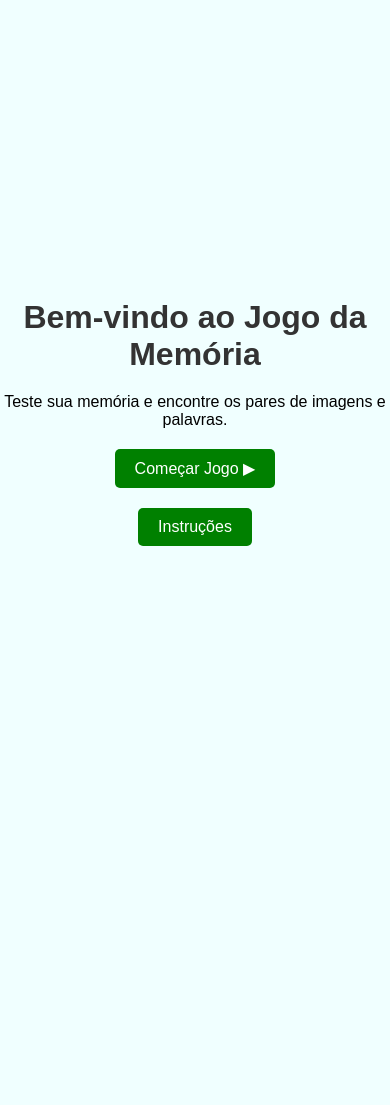
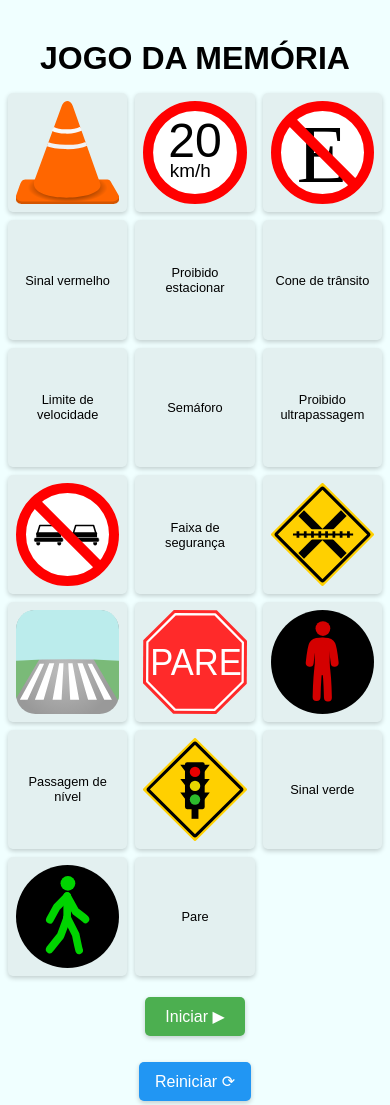
Before and after one commit to Kauezo/eptran-jogos, a plain HTML site: page Jogo_da_Memória_Estilizado/index.html in a window 390 px wide. Before the commit the page ends 844 px from the top, so only its background shows below. Drawn offline with Linux system fonts and the light colour scheme.

Commit message:
Add files via upload

```diff
--- a/Jogo_da_Memória_Estilizado/index.html
+++ b/Jogo_da_Memória_Estilizado/index.html
@@ -2,33 +2,17 @@
 <html lang="pt-br">
 <head>
     <meta charset="UTF-8">
-    <meta name="viewport" content="width=device-width, initial-scale=1.0">
-    <link rel="stylesheet" href="style2.css">
+    <meta name="viewport" content="width=device-width, initial-scale=1.0, maximum-scale=1.0, user-scalable=no">
+    <meta name="apple-mobile-web-app-capable" content="yes">
+    <meta name="mobile-web-app-capable" content="yes">
+    <link rel="stylesheet" href="jogo_da_memoria.css">
     <title>Jogo da Memória</title>
 </head>
 
+
 <body>
-    <!-- Tela Inicial -->
-    <main id="tela-inicial">
-        <h1>Bem-vindo ao Jogo da Memória</h1>
-        <p>Teste sua memória e encontre os pares de imagens e palavras.</p>
-        <button id="comecar-jogo">Começar Jogo ▶</button>
-        <button id="instrucoes-btn">Instruções</button>
-    </main>
-
-    <!-- Tela de Instruções -->
-    <main id="tela-instrucoes" style="display: none;">
-        <h1>Instruções do Jogo</h1>
-        <p>
-            O objetivo do jogo é encontrar todos os pares de cartas correspondentes.<br>
-            Clique em duas cartas para virá-las. Se elas formarem um par permanecerão viradas. <br>
-            Caso contrário elas virarão de volta, e você poderá tentar novamente.<br>
-        </p>
-        <button id="voltar-inicial">Voltar à Tela Inicial ⬅️</button>
-    </main>
-
-    <!-- Tela do Jogo -->
-    <main id="jogo-container" style="display: none;">
+    <main>
+        <h1>JOGO DA MEMÓRIA</h1>
         <div id="cartas-container">
             <div id="popup" class="popup">
                 <div class="popup-conteudo">
@@ -40,43 +24,10 @@
         </div>
         <button id="iniciar">Iniciar ▶</button>
         <button id="reiniciar">Reiniciar ⟳</button>
-        <button id="voltar">Voltar à Tela Inicial ⬅️</button>
     </main>
-
-    <script src="js.js"></script>
+    <script src="jogo_da_memoria.js"></script>
     <script>
-        const jogoDaMemoria = new JogoDaMemoria(10);
-
-        // Função para ocultar todas as telas
-        function ocultarTelas() {
-            document.getElementById('tela-inicial').style.display = 'none';
-            document.getElementById('tela-instrucoes').style.display = 'none';
-            document.getElementById('jogo-container').style.display = 'none';
-        }
-
-        // Mostrar o jogo e ocultar outras telas
-        document.getElementById("comecar-jogo").addEventListener('click', () => {
-            ocultarTelas();
-            document.getElementById('jogo-container').style.display = 'flex';
-        });
-
-        // Voltar à tela inicial a partir do jogo
-        document.getElementById("voltar").addEventListener('click', () => {
-            ocultarTelas();
-            document.getElementById('tela-inicial').style.display = 'flex';
-        });
-
-        // Mostrar as instruções e ocultar outras telas
-        document.getElementById("instrucoes-btn").addEventListener('click', () => {
-            ocultarTelas();
-            document.getElementById('tela-instrucoes').style.display = 'flex';
-        });
-
-        // Voltar da tela de instruções para a tela inicial
-        document.getElementById("voltar-inicial").addEventListener('click', () => {
-            ocultarTelas();
-            document.getElementById('tela-inicial').style.display = 'flex';
-        });
+        jogoDaMemoria = new JogoDaMemoria(10);
     </script>
 </body>
 </html>
--- /dev/null
+++ b/Jogo_da_Memória_Estilizado/jogo_da_memoria.css
@@ -0,0 +1,202 @@
+:root {
+    --carta-cor: #8080801f;
+    --button-primary-color: #4CAF50;
+    --button-secondary-color: #2196F3;
+    --button-text-color: white;
+}
+
+* {
+    margin: 0;
+    padding: 0;
+    box-sizing: border-box;
+    -webkit-tap-highlight-color: transparent;
+}
+
+html {
+    height: -webkit-fill-available;
+}
+
+body {
+    min-height: 100vh;
+    min-height: -webkit-fill-available;
+    display: flex;
+    align-items: center;
+    justify-content: center;
+    font-family: Arial, sans-serif;
+    background-color: azure;
+    padding: 1rem;
+    -webkit-touch-callout: none;
+    -webkit-user-select: none;
+    user-select: none;
+    width: 100%;
+}
+
+main {
+    display: flex;
+    flex-direction: column;
+    align-items: center;
+    gap: 1.25rem;
+    width: 100%;
+    max-width: 600px;
+    padding: 1rem 0;
+}
+
+#cartas-container {
+    display: grid;
+    grid-template-columns: repeat(5, 1fr);
+    gap: 0.625rem;
+    justify-content: center;
+    width: 100%;
+    margin: 0 auto;
+    touch-action: manipulation;
+}
+
+.carta {
+    background-color: var(--carta-cor);
+    display: flex;
+    align-items: center;
+    justify-content: center;
+    border-radius: 5px;
+    box-shadow: 0px 2px 5px rgba(0, 0, 0, 0.2);
+    font-size: 0.9rem;
+    aspect-ratio: 1 / 1;
+    padding: 0.5rem;
+    text-align: center;
+    touch-action: manipulation;
+    -webkit-touch-callout: none;
+    -webkit-user-select: none;
+    user-select: none;
+}
+
+.carta img {
+    max-width: 100%;
+    height: auto;
+    object-fit: contain;
+    pointer-events: none;
+    -webkit-user-drag: none;
+    user-select: none;
+    -webkit-user-select: none;
+}
+
+.carta p {
+    pointer-events: none;
+    user-select: none;
+    -webkit-user-select: none;
+    word-break: break-word;
+}
+
+button {
+    padding: 0.75rem 1.25rem;
+    font-size: 1rem;
+    cursor: pointer;
+    margin: 0.3125rem;
+    border: none;
+    border-radius: 5px;
+    transition: all 0.3s ease;
+    display: flex;
+    align-items: center;
+    justify-content: center;
+    gap: 0.625rem;
+    width: auto;
+    min-width: 120px;
+    touch-action: manipulation;
+}
+
+#iniciar {
+    background-color: var(--button-primary-color);
+    color: var(--button-text-color);
+    box-shadow: 0 2px 5px rgba(0, 0, 0, 0.2);
+}
+
+#reiniciar {
+    background-color: var(--button-secondary-color);
+    color: var(--button-text-color);
+    box-shadow: 0 2px 5px rgba(0, 0, 0, 0.2);
+}
+
+.popup {
+    position: fixed;
+    display: none;
+    top: 0;
+    left: 0;
+    width: 100%;
+    height: 100%;
+    background-color: rgba(0, 0, 0, 0.7);
+    justify-content: center;
+    align-items: center;
+    z-index: 1000;
+}
+
+.popup-conteudo {
+    background-color: #fff;
+    padding: 1.25rem;
+    border-radius: 5px;
+    text-align: center;
+    margin: 1rem;
+    max-width: 90%;
+}
+
+@media screen and (max-width: 768px) {
+    #cartas-container {
+        grid-template-columns: repeat(4, 1fr);
+    }
+}
+
+@media screen and (max-width: 480px) {
+    #cartas-container {
+        grid-template-columns: repeat(3, 1fr);
+        gap: 0.5rem;
+    }
+
+    body {
+        padding: 0.5rem;
+        align-items: flex-start;
+    }
+
+    main {
+        gap: 1rem;
+        margin-top: 1rem;
+    }
+
+    button {
+        padding: 0.625rem 1rem;
+        min-width: 100px;
+    }
+
+    .carta {
+        font-size: 0.8rem;
+    }
+}
+
+@media screen and (max-width: 320px) {
+    #cartas-container {
+        grid-template-columns: repeat(2, 1fr);
+    }
+}
+
+@supports (-webkit-touch-callout: none) {
+    .carta {
+        touch-action: manipulation;
+    }
+}
+.carta-cima {
+    transform: rotateY(0deg);
+    background-color: white;
+    transition: transform 0.3s ease, background-color 0.3s ease;
+}
+
+.carta-baixo {
+    transform: rotateY(180deg);
+    background-color: #e0e0e0;
+    transition: transform 0.3s ease, background-color 0.3s ease;
+}
+
+.carta.carta-baixo img,
+.carta.carta-baixo p {
+    display: none;
+}
+
+.carta.carta-cima img,
+.carta.carta-cima p {
+    display: block;
+}
--- /dev/null
+++ b/Jogo_da_Memória_Estilizado/jogo_da_memoria.js
@@ -0,0 +1,194 @@
+const cartas_container = document.getElementById('cartas-container');
+
+const cartas_arquivos = {
+    'Cone de trânsito'          : 'cartas/cone_de_transito.svg',
+    'Faixa de segurança'        : 'cartas/faixa_de_seguranca.svg',
+    'Limite de velocidade'      : 'cartas/limite_de_velocidade.svg',
+    'Pare'                      : 'cartas/pare.svg',
+    'Proibido estacionar'       : 'cartas/proibido_estacionar.svg',
+    'Proibido ultrapassagem'    : 'cartas/proibido_ultrapassagem.svg',
+    'Semáforo'                  : 'cartas/semaforo.svg',
+    'Sinal verde'               : 'cartas/sinal_verde.svg',
+    'Sinal vermelho'            : 'cartas/sinal_vermelho.svg',
+    'Passagem de nível'         : 'cartas/trilho_de_trem.svg',
+}
+
+const tamanho_do_deck = Object.getOwnPropertyNames(cartas_arquivos).length;
+
+class JogoDaMemoria{
+    constructor(_qtd_de_cartas){
+        this.cartas_objetos = new Array();
+        this.pontos = 0;
+        this.iniciado = false;
+        this.qtd_de_cartas = _qtd_de_cartas * 2;
+
+        if (_qtd_de_cartas > tamanho_do_deck){
+            console.log(`Aviso: mais ${this} recebeu ${_qtd_de_cartas} carta(s) mas existem apenas ${tamanho_do_deck} carta(s) registrada(s)`);
+            this.qtd_de_cartas = tamanho_do_deck * 2;
+        }
+
+        document.getElementById("iniciar").addEventListener('click', () => this.iniciar());
+        document.getElementById("reiniciar").addEventListener('click', () => this.embaralhar());
+
+        this.criarCartas();
+        this.selecionado = new Array();
+        this.escolherDeck();
+        this.embaralhar();
+    }
+
+    criarCartas(){
+        Object.keys(cartas_arquivos).forEach(key => {
+            var div = document.createElement("div");
+            div.classList = "carta carta-baixo";
+            var img = document.createElement("img");
+            img.src = cartas_arquivos[key];
+            img.style.display = 'none';
+            div.classList += key.replace(/\s+/g, '-').toLowerCase();
+            div.appendChild(img);
+
+
+            var div2 = document.createElement("div");
+            div2.classList = "carta carta-baixo";
+            var p = document.createElement("p");
+            p.textContent = key;
+            p.style.display = 'none';
+            div.classList, div2.classList += key.replace(/\s+/g, '-').toLowerCase();
+            div2.appendChild(p);
+
+            div.addEventListener('click', (event) => this.girarCarta(event.target));
+            div2.addEventListener('click', (event) => this.girarCarta(event.target));
+
+            this.cartas_objetos.push(div);
+            this.cartas_objetos.push(div2);
+        });
+    }
+
+
+    iniciar() {
+        console.log("Iniciar");
+        this.iniciado = true;
+        this.pontos = 0;
+        this.cartas_objetos.forEach(element => this.ocultarCarta(element));
+    }
+
+    escolherDeck() {
+        let pares = [];
+        let range = this.cartas_objetos.length / 2;
+for (let i = 0; i < range; i++) {
+            let imagem = this.cartas_objetos[i * 2];
+            let texto = this.cartas_objetos[i * 2 + 1];
+            pares.push([imagem, texto]);
+        }
+
+        pares.shuffle();
+
+        this.cartas_objetos.length = 0;
+
+        for (let i = 0; i < this.qtd_de_cartas / 2; i++) {
+            pares[i][0].classList.add('carta-baixo');
+            pares[i][1].classList.add('carta-baixo');
+            pares[i][0].children[0].style.display = 'none';
+            pares[i][1].children[0].style.display = 'none';
+
+            this.cartas_objetos.push(pares[i][0]);
+            this.cartas_objetos.push(pares[i][1]);
+        }
+
+
+        this.atualizar();
+    }
+
+    embaralhar() {
+        this.iniciado = false;
+        this.pontos = 0;
+        this.cartas_objetos.shuffle();
+
+        this.cartas_objetos.forEach(element => {
+            element.classList.remove('carta-baixo');
+            element.classList.remove('carta-cima');
+            element.children[0].style.display = 'block';
+        });
+        this.atualizar();
+    }
+
+
+    atualizar() {
+        this.cartas_objetos.forEach(element => {
+            cartas_container.append(element);
+        });
+    }
+
+    girarCarta(element){
+        if (this.selecionado.length > 1 || !this.iniciado)
+            return;
+
+        var carta_exibida = !(element.children[0].style.display == 'none');
+        console.log(carta_exibida);
+
+        if (carta_exibida){
+            if (!this.selecionado.includes(element))
+                return;
+            this.ocultarCarta(element);
+            this.selecionado = new Array();
+        }
+        else{
+            this.mostrarCarta(element);
+            this.selecionado.push(element);
+        }
+        if (this.selecionado.length > 1)
+            this.compararSelecionado();
+    }
+
+    ocultarCarta(element){
+        element.classList.remove('carta-cima');
+        element.classList.add('carta-baixo');
+        element.children[0].style.display = 'none';
+    }
+
+    mostrarCarta(element){
+        element.classList.remove('carta-baixo');
+        element.classList.add('carta-cima');
+        element.children[0].style.display = 'block';
+    }
+
+    compararSelecionado(){
+        let igual = this.selecionado[0].classList[1] == this.selecionado[1]?.classList[1];
+
+        if (igual){
+            this.pontos += 2;
+            this.selecionado = new Array();
+            console.log(`Pontos: ${this.pontos}`)
+            if (this.pontos >= this.qtd_de_cartas)
+                setTimeout(() => this.vitoria(), 1000);
+        }
+        else{
+            setTimeout(() => this.restaurarSelecao(), 1000);
+        }
+    }
+
+    restaurarSelecao(){
+        console.log(this.selecionado);
+        this.selecionado.forEach(element => this.ocultarCarta(element));
+        this.selecionado = new Array();
+    }
+
+    vitoria(){
+        document.getElementById('popup').style.display = 'flex';
+    }
+
+    fecharPopup() {
+        document.getElementById('popup').style.display = 'none';
+    }
+}
+
+Array.prototype.shuffle = function() {
+    let indice = this.length;
+
+    while(indice) {
+        const indiceAleatorio = Math.floor(Math.random() * indice--);
+        [this[indice], this[indiceAleatorio]] =
+            [this[indiceAleatorio], this[indice]];
+    }
+    return this;
+}
+const container = document.querySelector('#cartas-container');
```
